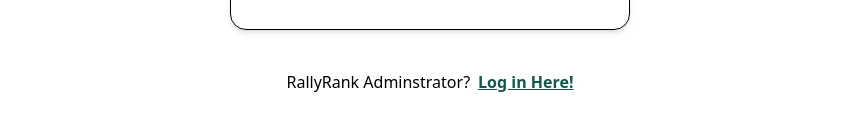
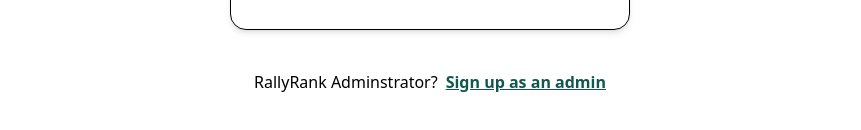
Before and after one commit to zylooooo/CS203, a React (Vite) app in the folder rally-rank-app/: page /login in a window 1280 px wide. Shown: the part 612-742 px from the top of the page, without its empty margins (210-1071 px from the left). Built offline with nearby package versions, Linux system fonts and the light colour scheme.

Commit message:
Added react-hook-form dependency

```diff
--- a/rally-rank-app/package.json
+++ b/rally-rank-app/package.json
@@ -12,6 +12,7 @@
   "dependencies": {
     "react": "^18.3.1",
     "react-dom": "^18.3.1",
+    "react-hook-form": "^7.53.0",
     "react-router-dom": "^6.26.2"
   },
   "devDependencies": {
--- a/rally-rank-app/src/App.jsx
+++ b/rally-rank-app/src/App.jsx
@@ -25,7 +25,7 @@ function App() {
                     }
                 />
                 <Route
-                    path="/admin-login"
+                    path="/login-admin"
                     element={
                         <MainLayout>
                             <AdminLogin />
--- a/rally-rank-app/src/pages/Home/Login.jsx
+++ b/rally-rank-app/src/pages/Home/Login.jsx
@@ -50,22 +50,22 @@ function PlayerLogin() {
                     </div>
                     <div className="text-xs text-blue-500">
                         Don't have a RallyRank account?
-                        <a
-                            href=""
+                        <Link
+                            to=""
                             className="hover:text-primary-color-green font-bold underline pl-2 text-secondary-color-dark-green"
                         >
                             Sign up as a new player
-                        </a>
+                        </Link>
                     </div>
                 </form>
                 <div className="text-blue-500 text-ms flex flex-row justify-center align-item mt-10">
                     RallyRank Adminstrator?
-                    <a
-                        href=""
-                        className="hover:text-primary-color-green pl-2 font-bold underline text-secondary-color-dark-green"
+                    <Link
+                        to="/login-admin"
+                        className="hover:text-primary-color-green font-bold underline pl-2 text-secondary-color-dark-green"
                     >
-                        Log in Here!
-                    </a>
+                        Sign up as an admin
+                    </Link>
                 </div>
             </div>
         </>
@@ -122,21 +122,21 @@ function AdminLogin() {
                     </div>
                     <div className="text-xs text-blue-500">
                         Don't have a RallyRank Admin account?
-                        <a
-                            href=""
+                        <Link
+                            to=""
                             className="hover:text-primary-color-green font-bold underline pl-2 text-secondary-color-dark-green"
                         >
                             Sign up as an admin
-                        </a>
+                        </Link>
                     </div>
                 </form>
                 <div className="text-blue-500 text-ms flex flex-row justify-center align-item mt-10">
                     Looking for player login?
                     <Link
-                        to="/admin-login"
+                        to="/login"
                         className="hover:text-primary-color-green font-bold underline pl-2 text-secondary-color-dark-green"
                     >
-                        Sign up as an admin
+                        Back to player login
                     </Link>
                 </div>
             </div>
--- a/rally-rank-app/tailwind.config.js
+++ b/rally-rank-app/tailwind.config.js
@@ -7,7 +7,6 @@ export default {
             "primary-color-white": "#FFFFFF",
             "secondary-color-dark-green": "#10574E",
         },
-        extend: {},
     },
     plugins: [],
 };
```
Also changed, not shown: 1 other file (tests, documents, lock files or other folders).
